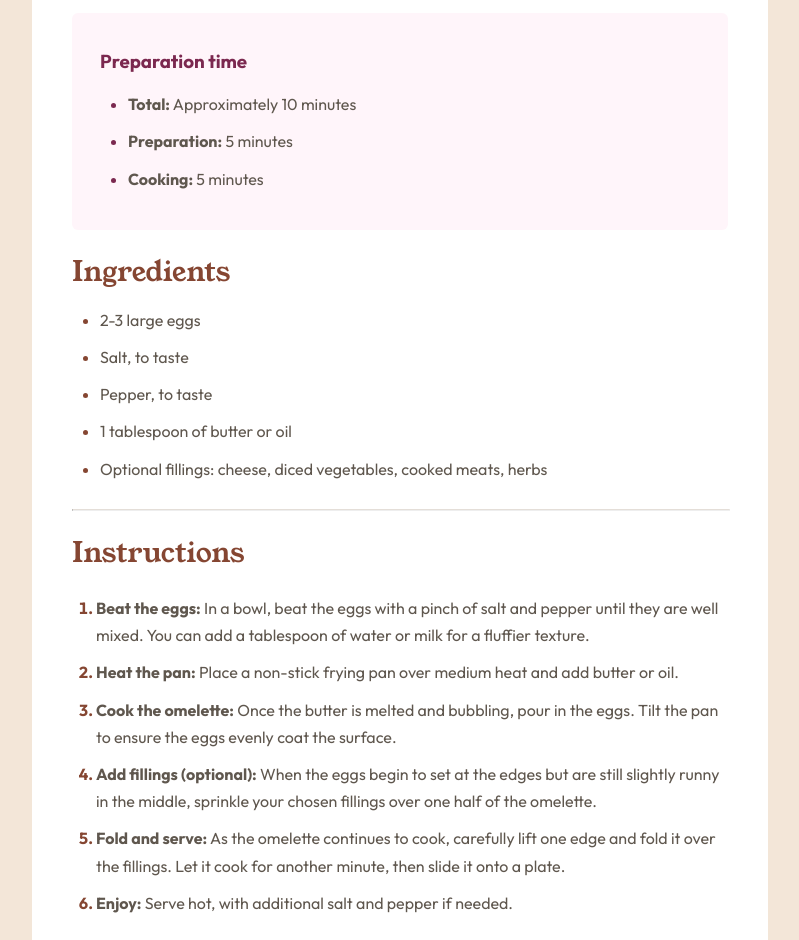
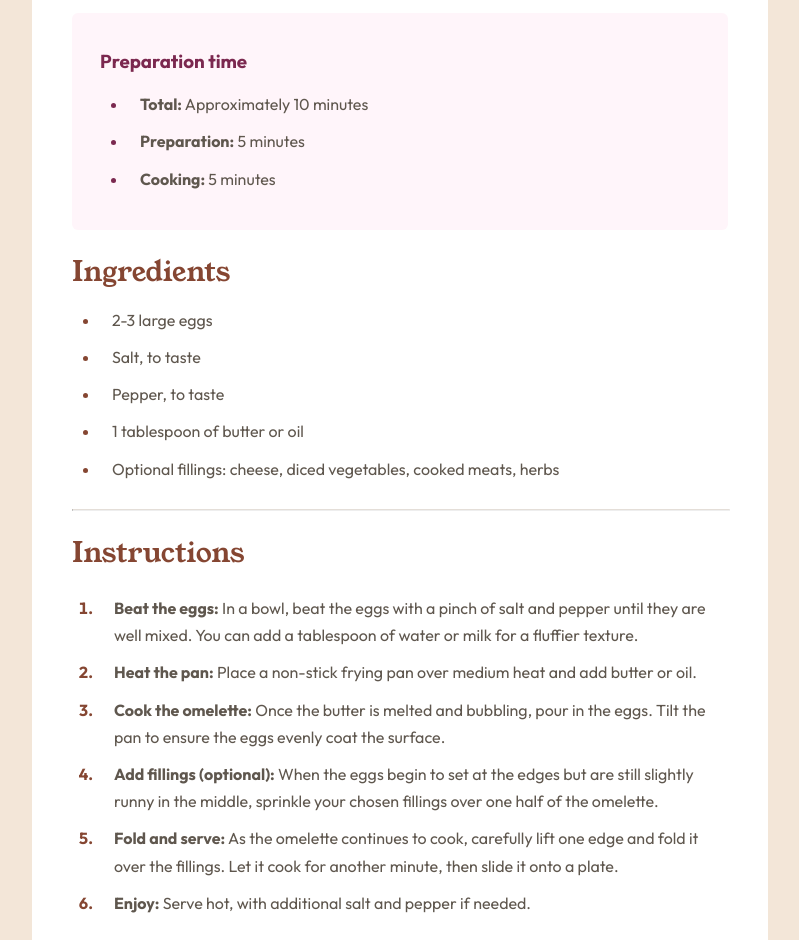
Before and after one commit to jprush76/frontend-mentor-02-recipe-page, a plain HTML site: page src/index.html in a window 1280 px wide. Shown: the part 626-1566 px from the top of the page, without its empty margins (240-1039 px from the left). Drawn offline with Linux system fonts and the light colour scheme.

Commit message:
[ADD] bullets spacing

```diff
--- a/src/index.html
+++ b/src/index.html
@@ -40,7 +40,9 @@
         .times h3 { color: var(--dark-raspberry); margin-top: 8px;}
         .times ul li::marker { color: var(--dark-raspberry); }
         .times ul li { color: var(--wenge-brown); }
-        .instruction { margin-bottom: 20px;}
+        .instructions { margin-bottom: 20px;}
+        .instructions li .bullet { margin-left: 18px; }
+        ul li .bullet { margin-left: 12px; }
         .instructions li::marker, .ingredients li::marker { color: var(--nutmeg); font-weight: 700; }
         .instructions li, .ingredients li { color: var(--wenge-brown); }
         .ingredients_title { margin-bottom: 4px; }
@@ -71,30 +73,30 @@
             <div class="times">
                 <h3>Preparation time</h3>
                 <ul>
-                    <li><strong>Total:</strong> Approximately 10 minutes</li>
-                    <li><strong>Preparation:</strong> 5 minutes</li>
-                    <li><strong>Cooking:</strong> 5 minutes</li>
+                    <li><div class="bullet"><strong>Total:</strong> Approximately 10 minutes</div></li>
+                    <li><div class="bullet"><strong>Preparation:</strong> 5 minutes</div></li>
+                    <li><div class="bullet"><strong>Cooking:</strong> 5 minutes</div></li>
                 </ul>
             </div> <!-- END: times-->
 
             <h2 class="ingredients_title">Ingredients</h2>
             <ul class="ingredients">
-                <li>2-3 large eggs</li>
-                <li>Salt, to taste</li>
-                <li>Pepper, to taste</li>
-                <li>1 tablespoon of butter or oil</li>
-                <li>Optional fillings: cheese, diced vegetables, cooked meats, herbs</li>
+                <li><div class="bullet">2-3 large eggs</div></li>
+                <li><div class="bullet">Salt, to taste</div></li>
+                <li><div class="bullet">Pepper, to taste</div></li>
+                <li><div class="bullet">1 tablespoon of butter or oil</div></li>
+                <li><div class="bullet">Optional fillings: cheese, diced vegetables, cooked meats, herbs</div></li>
             </ul>
             <hr />
 
             <h2>Instructions</h2>
             <ol class="instructions">
-                <li><strong>Beat the eggs:</strong> In a bowl, beat the eggs with a pinch of salt and pepper until they are well mixed. You can add a tablespoon of water or milk for a fluffier texture.</li>
-                <li><strong>Heat the pan:</strong> Place a non-stick frying pan over medium heat and add butter or oil.</li>
-                <li><strong>Cook the omelette:</strong> Once the butter is melted and bubbling, pour in the eggs. Tilt the pan to ensure the eggs evenly coat the surface.</li>
-                <li><strong>Add fillings (optional):</strong> When the eggs begin to set at the edges but are still slightly runny in the middle, sprinkle your chosen fillings over one half of the omelette.</li>
-                <li><strong>Fold and serve:</strong> As the omelette continues to cook, carefully lift one edge and fold it over the fillings. Let it cook for another minute, then slide it onto a plate.</li>
-                <li><strong>Enjoy:</strong> Serve hot, with additional salt and pepper if needed.</li>
+                <li><div class="bullet"><strong>Beat the eggs:</strong> In a bowl, beat the eggs with a pinch of salt and pepper until they are well mixed. You can add a tablespoon of water or milk for a fluffier texture.</div></li>
+                <li><div class="bullet"><strong>Heat the pan:</strong> Place a non-stick frying pan over medium heat and add butter or oil.</div></li>
+                <li><div class="bullet"><strong>Cook the omelette:</strong> Once the butter is melted and bubbling, pour in the eggs. Tilt the pan to ensure the eggs evenly coat the surface.</div></li>
+                <li><div class="bullet"><strong>Add fillings (optional):</strong> When the eggs begin to set at the edges but are still slightly runny in the middle, sprinkle your chosen fillings over one half of the omelette.</div></li>
+                <li><div class="bullet"><strong>Fold and serve:</strong> As the omelette continues to cook, carefully lift one edge and fold it over the fillings. Let it cook for another minute, then slide it onto a plate.</div></li>
+                <li><div class="bullet"><strong>Enjoy:</strong> Serve hot, with additional salt and pepper if needed.</div></li>
             </ol>
             <hr />
             <h2 class="nutrition_title">Nutrition</h2>
```
